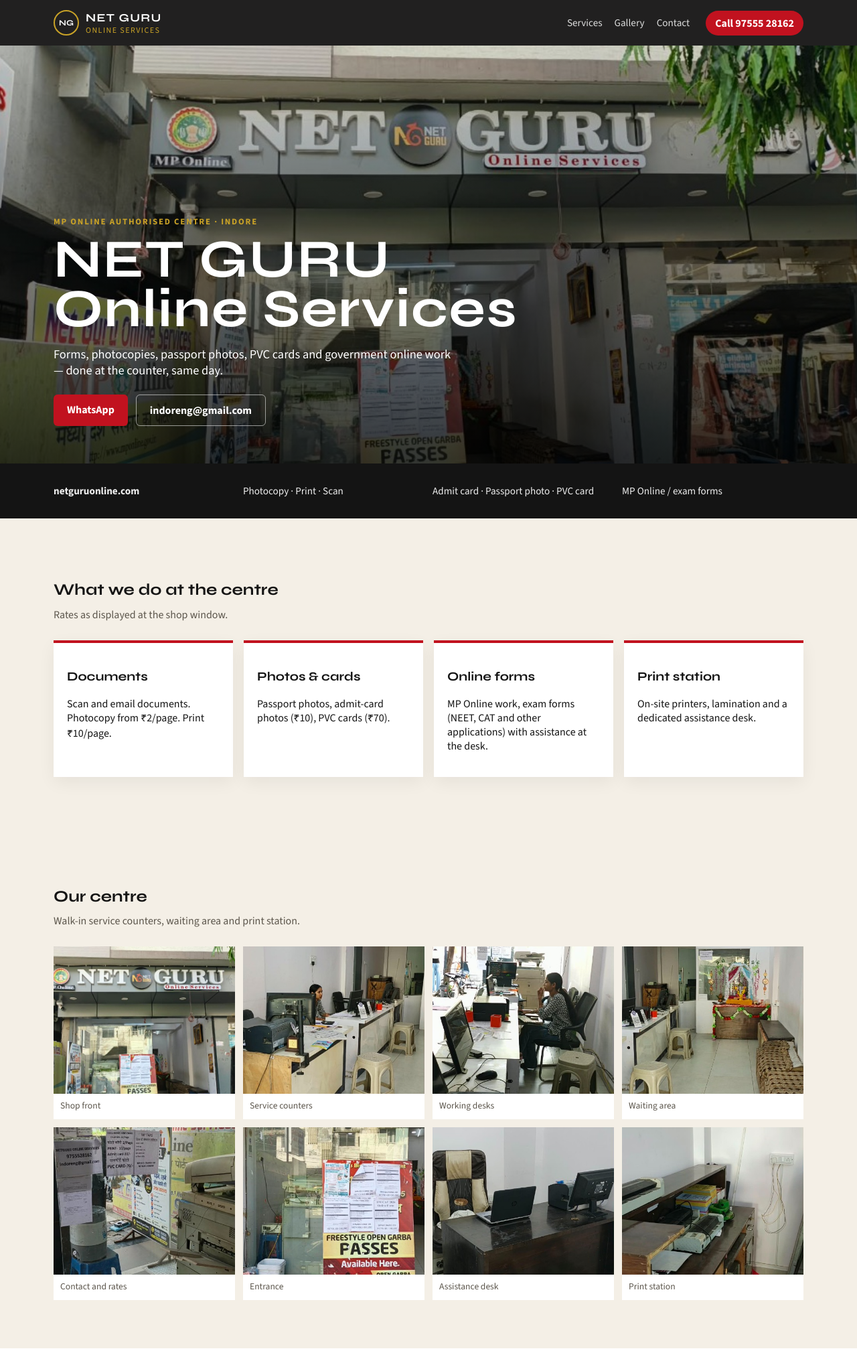
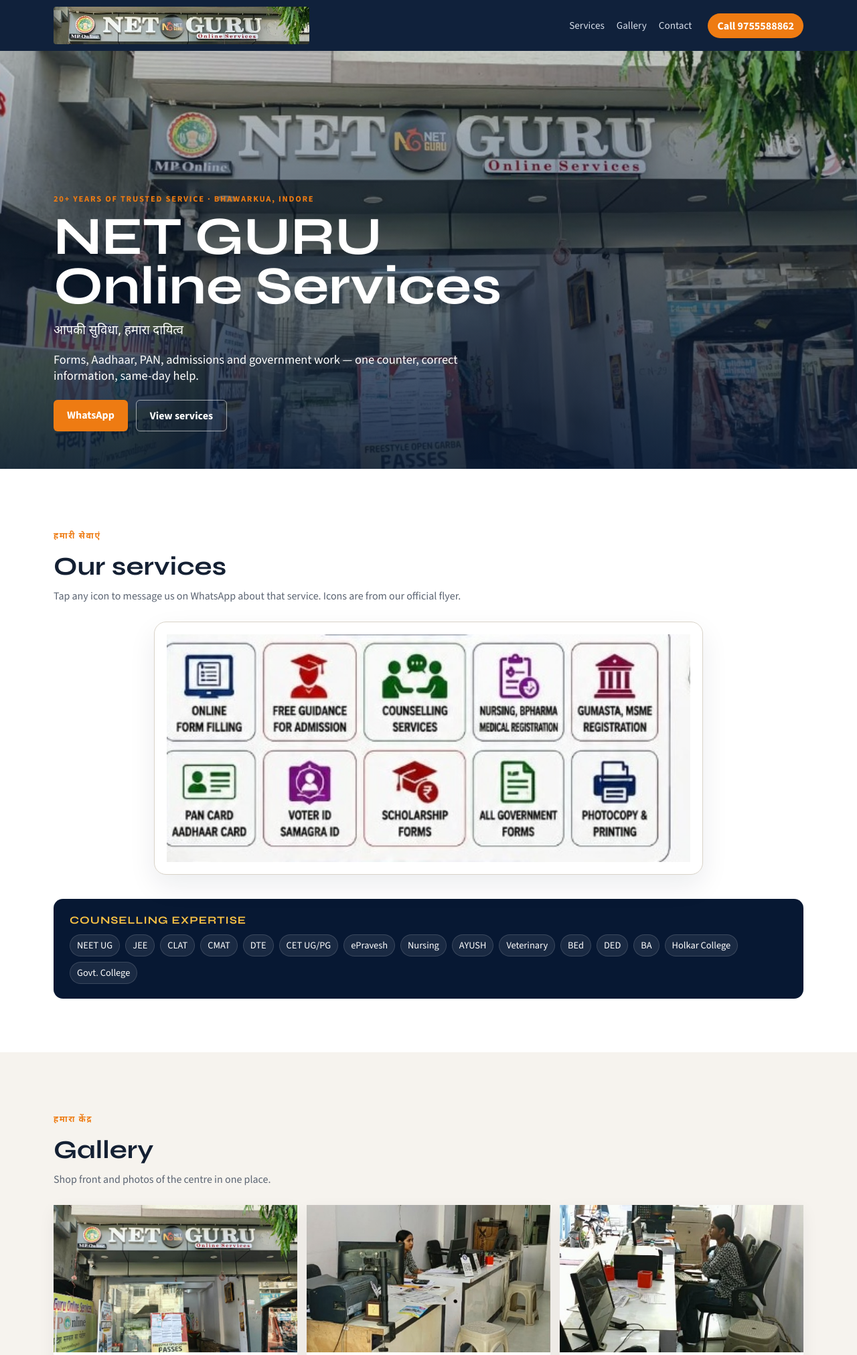
Before and after one commit to Amol-dhakate/Netguru, a Flask app: page / in a window 1280 px wide. Shown: the top 2023 px of the page at 67% size. Run offline with Flask 3, Linux system fonts and the light colour scheme.

Commit message:
Add clickable flyer services and the shop sign in the header.
Co-authored-by: Cursor <cursoragent@cursor.com>

```diff
--- a/python/pyproject.toml
+++ b/python/pyproject.toml
@@ -19,7 +19,7 @@ netguru = "netguru.__main__:main"
 where = ["src"]
 
 [tool.setuptools.package-data]
-netguru = ["templates/*", "static/css/*", "static/images/*"]
+netguru = ["templates/*", "static/css/*", "static/js/*", "static/images/*"]
 
 [tool.pytest.ini_options]
 testpaths = ["tests"]
--- a/python/src/netguru/static/css/style.css
+++ b/python/src/netguru/static/css/style.css
@@ -1,9 +1,12 @@
 :root {
-  --ink: #141414;
-  --paper: #f4efe6;
-  --red: #c1121f;
-  --gold: #c9a227;
-  --muted: #5c564c;
+  --navy: #071833;
+  --navy-2: #0c2b5e;
+  --orange: #ee7b12;
+  --gold: #f5c045;
+  --paper: #f6f3ee;
+  --ink: #142033;
+  --muted: #5b6472;
+  --line: #d9d3c8;
 }
 
 * {
@@ -25,6 +28,17 @@ a {
   color: inherit;
 }
 
+.sr-only {
+  position: absolute;
+  width: 1px;
+  height: 1px;
+  padding: 0;
+  margin: -1px;
+  overflow: hidden;
+  clip: rect(0, 0, 0, 0);
+  border: 0;
+}
+
 .wrap {
   width: min(1120px, calc(100% - 32px));
   margin: 0 auto;
@@ -34,7 +48,7 @@ a {
   position: sticky;
   top: 0;
   z-index: 10;
-  background: rgba(20, 20, 20, 0.94);
+  background: rgba(7, 24, 51, 0.96);
   color: #fff;
 }
 
@@ -42,41 +56,23 @@ a {
   display: flex;
   align-items: center;
   gap: 24px;
-  min-height: 68px;
+  min-height: 76px;
 }
 
 .brand {
   display: flex;
   align-items: center;
-  gap: 10px;
   text-decoration: none;
   margin-right: auto;
 }
 
-.brand strong {
+.brand-sign {
   display: block;
-  font-family: Syne, sans-serif;
-  letter-spacing: 0.08em;
-  font-size: 1.05rem;
-}
-
-.brand small {
-  display: block;
-  color: var(--gold);
-  font-size: 0.75rem;
-  letter-spacing: 0.12em;
-  text-transform: uppercase;
-}
-
-.logo-mark {
-  width: 38px;
-  height: 38px;
-  border-radius: 50%;
-  border: 2px solid var(--gold);
-  display: grid;
-  place-items: center;
-  font-family: Syne, sans-serif;
-  font-size: 0.75rem;
+  height: 56px;
+  width: auto;
+  max-width: min(480px, 58vw);
+  object-fit: contain;
+  border-radius: 4px;
 }
 
 nav {
@@ -86,12 +82,12 @@ nav {
 
 nav a {
   text-decoration: none;
-  color: #ddd;
+  color: #d7deea;
   font-size: 0.95rem;
 }
 
 .call-btn {
-  background: var(--red);
+  background: var(--orange);
   color: #fff;
   text-decoration: none;
   padding: 8px 14px;
@@ -120,7 +116,7 @@ nav a {
 .hero-shade {
   position: absolute;
   inset: 0;
-  background: linear-gradient(180deg, rgba(0, 0, 0, 0.15), rgba(0, 0, 0, 0.78));
+  background: linear-gradient(180deg, rgba(7, 24, 51, 0.2), rgba(7, 24, 51, 0.88));
 }
 
 .hero-copy {
@@ -130,11 +126,12 @@ nav a {
   padding: 72px 0 56px;
 }
 
-.eyebrow {
-  color: var(--gold);
+.eyebrow,
+.kicker {
+  color: var(--orange);
   letter-spacing: 0.14em;
   text-transform: uppercase;
-  font-size: 0.8rem;
+  font-size: 0.78rem;
   font-weight: 700;
 }
 
@@ -148,7 +145,11 @@ h1 {
   margin: 8px 0 12px;
   font-size: clamp(2.6rem, 7vw, 5rem);
   line-height: 0.92;
-  letter-spacing: 0.02em;
+}
+
+h2 {
+  margin: 6px 0 10px;
+  font-size: clamp(1.8rem, 3vw, 2.4rem);
 }
 
 .lede {
@@ -171,7 +172,7 @@ h1 {
 }
 
 .btn.primary {
-  background: var(--red);
+  background: var(--orange);
   color: #fff;
 }
 
@@ -179,17 +180,9 @@ h1 {
   border: 1px solid rgba(255, 255, 255, 0.55);
 }
 
-.strip {
-  background: var(--ink);
-  color: #eee;
-  padding: 16px 0;
-  font-size: 0.95rem;
-}
-
-.strip-grid {
-  display: grid;
-  grid-template-columns: repeat(4, 1fr);
-  gap: 12px;
+.btn.solid {
+  display: inline-block;
+  margin-top: 8px;
 }
 
 .section,
@@ -200,82 +193,182 @@ h1 {
 }
 
 .section {
-  padding: 72px 0;
+  padding: 80px 0;
 }
 
 .section-lead {
   color: var(--muted);
-  margin-top: -8px;
+  margin: 0 0 28px;
+  max-width: 40rem;
 }
 
-.cards {
-  display: grid;
-  grid-template-columns: repeat(4, 1fr);
-  gap: 16px;
-  margin-top: 28px;
+.services-section {
+  background: #fff;
 }
 
-.cards article {
+.service-board {
+  position: relative;
+  max-width: 820px;
+  margin: 0 auto;
   background: #fff;
-  padding: 20px;
-  border-top: 4px solid var(--red);
-  box-shadow: 0 8px 24px rgba(20, 20, 20, 0.06);
+  border: 1px solid var(--line);
+  border-radius: 18px;
+  padding: 18px;
+  box-shadow: 0 16px 40px rgba(7, 24, 51, 0.08);
+}
+
+.service-board img {
+  width: 100%;
+  display: block;
+}
+
+.service-hotspots {
+  position: absolute;
+  inset: 18px;
+  display: grid;
+  grid-template-columns: repeat(5, 1fr);
+  grid-template-rows: repeat(2, 1fr);
+  gap: 8px;
+}
+
+.service-hotspots a {
+  border-radius: 16px;
+  text-decoration: none;
+}
+
+.service-hotspots a:hover,
+.service-hotspots a:focus-visible {
+  outline: 3px solid var(--orange);
+  background: rgba(238, 123, 18, 0.08);
+}
+
+.expertise {
+  margin-top: 36px;
+  padding: 22px 24px;
+  border-radius: 14px;
+  background: var(--navy);
+  color: #fff;
+}
+
+.expertise h3 {
+  margin: 0 0 12px;
+  font-size: 1rem;
+  letter-spacing: 0.06em;
+  text-transform: uppercase;
+  color: var(--gold);
+}
+
+.expertise ul {
+  display: flex;
+  flex-wrap: wrap;
+  gap: 8px;
+  margin: 0;
+  padding: 0;
+  list-style: none;
+}
+
+.expertise li {
+  background: rgba(255, 255, 255, 0.08);
+  border: 1px solid rgba(255, 255, 255, 0.14);
+  padding: 6px 10px;
+  border-radius: 999px;
+  font-size: 0.9rem;
 }
 
 .gallery {
   display: grid;
-  grid-template-columns: repeat(4, 1fr);
-  gap: 12px;
-  margin-top: 28px;
+  grid-template-columns: repeat(3, 1fr);
+  gap: 14px;
 }
 
-.gallery figure {
+.gallery-item {
   margin: 0;
+  padding: 0;
+  border: 0;
   background: #fff;
+  text-align: left;
+  cursor: zoom-in;
+  box-shadow: 0 8px 24px rgba(7, 24, 51, 0.06);
 }
 
-.gallery img {
+.gallery-item img {
   width: 100%;
   height: 220px;
   object-fit: cover;
   display: block;
 }
 
-.gallery figcaption {
-  padding: 8px 10px 12px;
-  font-size: 0.85rem;
+.gallery-item span {
+  display: block;
+  padding: 10px 12px 14px;
+  font-size: 0.88rem;
   color: var(--muted);
 }
 
+.lightbox {
+  border: 0;
+  padding: 16px;
+  max-width: min(920px, 94vw);
+  background: #fff;
+}
+
+.lightbox::backdrop {
+  background: rgba(7, 24, 51, 0.72);
+}
+
+.lightbox img {
+  width: 100%;
+  max-height: 72vh;
+  object-fit: contain;
+}
+
+.lightbox button {
+  margin-top: 10px;
+  background: var(--navy);
+  color: #fff;
+  border: 0;
+  padding: 8px 14px;
+  border-radius: 6px;
+}
+
 .contact {
-  background: #fff;
+  background: var(--navy);
+  color: #fff;
+}
+
+.contact .kicker {
+  color: var(--gold);
+}
+
+.contact a {
+  color: var(--gold);
 }
 
 .contact-grid {
   display: grid;
-  grid-template-columns: 1fr 1.2fr;
-  gap: 32px;
-  align-items: center;
+  grid-template-columns: 1.2fr 0.8fr;
+  gap: 40px;
+  align-items: start;
 }
 
-.contact-grid img {
-  width: 100%;
-  max-height: 420px;
-  object-fit: cover;
+.why {
+  margin: 0;
+  padding: 0;
+  list-style: none;
 }
 
-.contact a {
-  color: var(--red);
+.why li {
+  padding: 14px 0;
+  border-bottom: 1px solid rgba(255, 255, 255, 0.12);
 }
 
 .hindi {
   font-family: "Noto Sans Devanagari", sans-serif;
-  color: var(--muted);
 }
 
 footer {
-  background: var(--ink);
-  color: #bbb;
+  background: #04101f;
+  color: #9aa6b8;
   padding: 20px 0;
   font-size: 0.9rem;
 }
@@ -285,8 +378,6 @@ footer {
     display: none;
   }
 
-  .strip-grid,
-  .cards,
   .gallery,
   .contact-grid {
     grid-template-columns: 1fr 1fr;
@@ -294,14 +385,17 @@ footer {
 }
 
 @media (max-width: 640px) {
-  .strip-grid,
-  .cards,
+  .brand-sign {
+    height: 40px;
+    max-width: 46vw;
+  }
+
   .gallery,
   .contact-grid {
     grid-template-columns: 1fr;
   }
 
-  .gallery img {
-    height: 260px;
+  .gallery-item img {
+    height: 240px;
   }
 }
--- /dev/null
+++ b/python/src/netguru/static/js/main.js
@@ -0,0 +1,15 @@
+const lightbox = document.querySelector("#lightbox");
+const lightboxImage = lightbox?.querySelector("img");
+const lightboxCaption = lightbox?.querySelector("p");
+
+document.querySelectorAll(".gallery-item").forEach((button) => {
+  button.addEventListener("click", () => {
+    if (!lightbox || !lightboxImage || !lightboxCaption) {
+      return;
+    }
+    lightboxImage.src = button.dataset.full;
+    lightboxImage.alt = button.querySelector("img")?.alt || "";
+    lightboxCaption.textContent = button.dataset.caption || "";
+    lightbox.showModal();
+  });
+});
--- a/python/src/netguru/templates/index.html
+++ b/python/src/netguru/templates/index.html
@@ -1,12 +1,12 @@
 <!DOCTYPE html>
-<html lang="en">
+<html lang="hi">
   <head>
     <meta charset="utf-8" />
     <meta name="viewport" content="width=device-width, initial-scale=1" />
     <title>Net Guru Online Services | netguruonline.com</title>
     <meta
       name="description"
-      content="MP Online authorised centre for forms, photocopies, photos, PVC cards and government services. Visit Net Guru Online Services."
+      content="20+ years in Indore. Online forms, Aadhaar, PAN, admissions counselling, government registrations, photocopy and printing. 70-71 Indrapuri Colony, Bhawarkua."
     />
     <link rel="preconnect" href="https://fonts.googleapis.com" />
     <link rel="preconnect" href="https://fonts.gstatic.com" crossorigin />
@@ -20,18 +20,18 @@
     <header class="top">
       <div class="wrap top-inner">
         <a class="brand" href="#top">
-          <span class="logo-mark">NG</span>
-          <span>
-            <strong>NET GURU</strong>
-            <small>Online Services</small>
-          </span>
+          <img
+            class="brand-sign"
+            src="{{ url_for('static', filename='images/header-sign.jpg') }}"
+            alt="NET GURU Online Services"
+          />
         </a>
         <nav>
           <a href="#services">Services</a>
           <a href="#gallery">Gallery</a>
           <a href="#contact">Contact</a>
         </nav>
-        <a class="call-btn" href="tel:9755528162">Call 97555 28162</a>
+        <a class="call-btn" href="tel:{{ phone }}">Call {{ phone }}</a>
       </div>
     </header>
 
@@ -43,88 +43,104 @@
       />
       <div class="hero-shade"></div>
       <div class="wrap hero-copy">
-        <p class="eyebrow">MP Online authorised centre · Indore</p>
+        <p class="eyebrow">20+ years of trusted service · Bhawarkua, Indore</p>
         <h1>NET GURU<br />Online Services</h1>
+        <p class="lede hindi">आपकी सुविधा, हमारा दायित्व</p>
         <p class="lede">
-          Forms, photocopies, passport photos, PVC cards and government online
-          work — done at the counter, same day.
+          Forms, Aadhaar, PAN, admissions and government work — one counter,
+          correct information, same-day help.
         </p>
         <div class="hero-actions">
-          <a class="btn primary" href="https://wa.me/919755528162">WhatsApp</a>
-          <a class="btn ghost" href="mailto:indoreng@gmail.com">indoreng@gmail.com</a>
+          <a class="btn primary" href="{{ whatsapp }}">WhatsApp</a>
+          <a class="btn ghost" href="#services">View services</a>
         </div>
       </div>
     </section>
 
-    <section class="strip">
-      <div class="wrap strip-grid">
-        <p><strong>netguruonline.com</strong></p>
-        <p>Photocopy · Print · Scan</p>
-        <p>Admit card · Passport photo · PVC card</p>
-        <p>MP Online / exam forms</p>
-      </div>
-    </section>
+    <section class="section services-section" id="services">
+      <div class="wrap">
+        <p class="kicker">हमारी सेवाएं</p>
+        <h2>Our services</h2>
+        <p class="section-lead">
+          Tap any icon to message us on WhatsApp about that service. Icons are
+          from our official flyer.
+        </p>
 
-    <section class="section" id="services">
-      <div class="wrap">
-        <h2>What we do at the centre</h2>
-        <p class="section-lead">Rates as displayed at the shop window.</p>
-        <div class="cards">
-          <article>
-            <h3>Documents</h3>
-            <p>Scan and email documents. Photocopy from ₹2/page. Print ₹10/page.</p>
-          </article>
-          <article>
-            <h3>Photos &amp; cards</h3>
-            <p>Passport photos, admit-card photos (₹10), PVC cards (₹70).</p>
-          </article>
-          <article>
-            <h3>Online forms</h3>
-            <p>MP Online work, exam forms (NEET, CAT and other applications) with assistance at the desk.</p>
-          </article>
-          <article>
-            <h3>Print station</h3>
-            <p>On-site printers, lamination and a dedicated assistance desk.</p>
-          </article>
+        <div class="service-board">
+          <img
+            src="{{ url_for('static', filename='images/services-grid.jpg') }}"
+            alt="Net Guru services: forms, admission guidance, counselling, registrations, Aadhaar, PAN, scholarships, photocopy and printing"
+          />
+          <div class="service-hotspots">
+            {% for item in services %}
+            <a href="{{ item.href }}" target="_blank" rel="noopener" title="{{ item.label }}">
+              <span class="sr-only">{{ item.label }}</span>
+            </a>
+            {% endfor %}
+          </div>
+        </div>
+
+        <div class="expertise">
+          <h3>Counselling expertise</h3>
+          <ul>
+            {% for item in counselling %}
+            <li>{{ item }}</li>
+            {% endfor %}
+          </ul>
         </div>
       </div>
     </section>
 
     <section class="section gallery-section" id="gallery">
       <div class="wrap">
-        <h2>Our centre</h2>
-        <p class="section-lead">Walk-in service counters, waiting area and print station.</p>
+        <p class="kicker">हमारा केंद्र</p>
+        <h2>Gallery</h2>
+        <p class="section-lead">Shop front and photos of the centre in one place.</p>
         <div class="gallery">
           {% for item in gallery %}
-          <figure>
-            <img
-              src="{{ url_for('static', filename='images/' + item.file) }}"
-              alt="{{ item.alt }}"
-            />
-            <figcaption>{{ item.caption }}</figcaption>
-          </figure>
+          <button
+            class="gallery-item"
+            type="button"
+            data-full="{{ url_for('static', filename='images/' + item.file) }}"
+            data-caption="{{ item.caption }}"
+          >
+            <img src="{{ url_for('static', filename='images/' + item.file) }}" alt="{{ item.alt }}" />
+            <span>{{ item.caption }}</span>
+          </button>
           {% endfor %}
         </div>
       </div>
     </section>
 
+    <dialog class="lightbox" id="lightbox">
+      <img alt="" />
+      <p></p>
+      <form method="dialog"><button type="submit">Close</button></form>
+    </dialog>
+
     <section class="section contact" id="contact">
       <div class="wrap contact-grid">
         <div>
-          <h2>Visit or message us</h2>
+          <p class="kicker">संपर्क करें</p>
+          <h2>Visit the centre</h2>
           <p>Net Guru Online Services</p>
           <p>
-            <a href="tel:9755528162">97555 28162</a><br />
+            70–71, Indrapuri Colony, Bhawarkua,<br />
+            Indore, Madhya Pradesh
+          </p>
+          <p>
+            <a href="tel:{{ phone }}">{{ phone }}</a><br />
             <a href="mailto:indoreng@gmail.com">indoreng@gmail.com</a><br />
             <a href="https://netguruonline.com">netguruonline.com</a>
           </p>
-          <p>PhonePe / UPI: 9755528162</p>
-          <p class="hindi">फॉर्म अधूरा या त्रुटि वाला होने पर शुल्क देय होगा।</p>
+          <a class="btn primary solid" href="{{ whatsapp }}">Message on WhatsApp</a>
         </div>
-        <img
-          src="{{ url_for('static', filename='images/contact-window.jpg') }}"
-          alt="Shop window showing phone, email and service charges"
-        />
+        <ul class="why">
+          <li>20 years of experience</li>
+          <li>Correct information, student-first advice</li>
+          <li>All work under one roof</li>
+          <li>Fast and reliable counter service</li>
+        </ul>
       </div>
     </section>
 
@@ -133,5 +149,6 @@
         <p>© Net Guru Online Services · netguruonline.com</p>
       </div>
     </footer>
+    <script src="{{ url_for('static', filename='js/main.js') }}"></script>
   </body>
 </html>
```
Also changed, not shown: python/src/netguru/__init__.py (+54 -6 lines), python/tests/test_app.py (+6 -2 lines), python/src/netguru/static/images/header-sign.jpg (added), python/src/netguru/static/images/services-flyer.jpg (added), python/src/netguru/static/images/services-grid.jpg (added).
